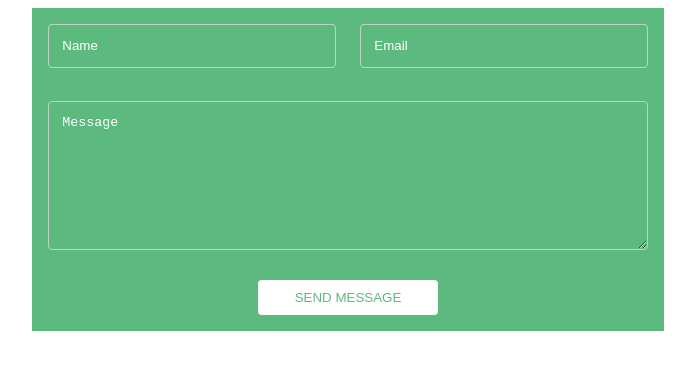
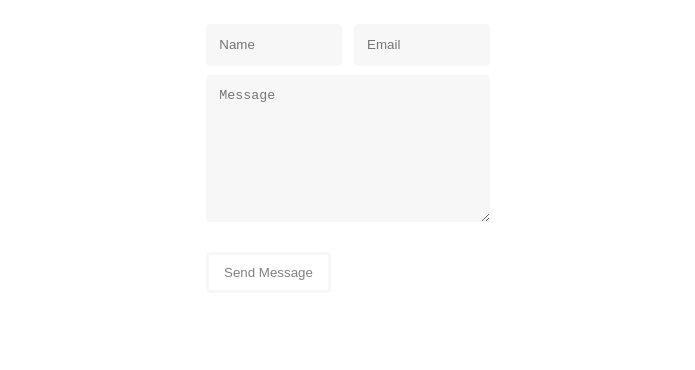
Before and after one commit to jennyknuth/moreCSSforms, a plain HTML site: page grayform/index.html in a window 1280 px wide. Shown: the whole page, without its empty margins (292-987 px from the left). Drawn offline with Linux system fonts and the light colour scheme.

Commit message:
my copy of the gray form

```diff
--- a/grayform/style.css
+++ b/grayform/style.css
@@ -8,19 +8,18 @@ body {
 form {
   position: relative;
   padding: 1em;
-  width: 50%;
+  width: 25%;
   margin-right: auto;
   margin-left: auto;
-  background-color: rgba(93, 186, 127, 1);
 }
 
 .name, .email {
   width: 48%;
   padding: 1em;
-  border: solid rgba(225, 225, 225, .7) 1px;
-  background-color: transparent;
+  background-color: rgb(247, 247, 247);
+  border: none;
   border-radius: 4px;
-  margin-bottom: 2.5em;
+  margin-bottom: .7em;
 }
 
 .email {
@@ -29,8 +28,8 @@ form {
 
 textarea {
   width: 100%;
-  background-color: transparent;
-  border: solid rgba(225, 225, 225, .7) 1px;
+  background-color: rgb(247, 247, 247);
+  border: none;
   margin-bottom: 2em;
   border-radius: 4px;
   padding: 1em;
@@ -38,29 +37,12 @@ textarea {
 .submit {
   display: block;
   margin-right: auto;
-  margin-left: auto;
+  margin-left: 0;
   border-radius: 4px;
   background-color: #fff;
-  color: rgba(93, 186, 127, 1);
   border: none;
-  text-transform: uppercase;
+  border: 3px solid rgb(247, 247, 247);
   padding: 10px 15px;
-  width: 30%;
   margin-bottom: 0;
+  color: gray;
 }
-
-::-webkit-input-placeholder {
-   color: #fff;
- }
-
- :-moz-placeholder { /* Firefox 18- */
-   color: #fff;
-}
-
-::-moz-placeholder {  /* Firefox 19+ */
-   color: #fff;
-}
-
-:-ms-input-placeholder {
-   color: #fff;
-}
```
